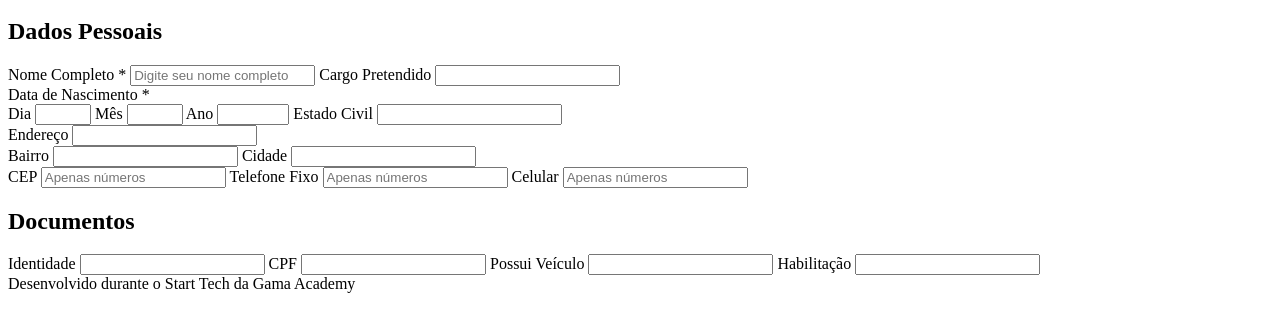
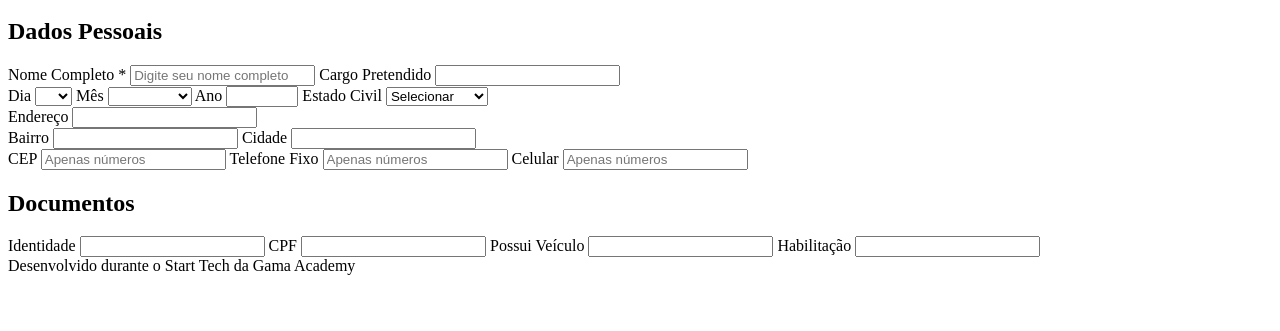
Before and after one commit to eurobsonrosa/formulario-jobsnet, a plain HTML site: page index.html in a window 1280 px wide. Shown: the part 149-480 px from the top of the page. Drawn offline with Linux system fonts and the light colour scheme.

Commit message:
alterado formato dos campos dia, mes e estado civil

```diff
--- a/index.html
+++ b/index.html
@@ -40,22 +40,71 @@
         <label>Cargo Pretendido</label>
         <input id="cargo" type="text" />
         <div>
-            <div><label>Data de Nascimento *</label> </div>
-            <label>Dia</label>
-            <input type="number" min="1" max="31" />
-            <label>Mês</label>
-            <input type="number" min="1" max="12" />
-            <label>Ano</label>
-            <input type="number" min="1900" max="2002">
 
-            <label>Estado Civil</label>
-            <input placceholder="Seu estado Civil" id="estadoCivil" list="estadosCivis" />
-            <datalist id="estadosCivis">
-                <option value="Solteiro(a)"></option>
-                <option value="Casado(a)"></option>
-                <option value="Divorciado(a)"></option>
-                <option value="Viúvo(a)"></option>
-            </datalist>
+            <label for="dia">Dia</label>
+            <select name="dia" id="dia">
+                <option value=" "> </option>
+                <option value="">01</option>
+                <option value="">02</option>
+                <option value="">03</option>
+                <option value="">04</option>
+                <option value="">05</option>
+                <option value="">06</option>
+                <option value="">07</option>
+                <option value="">08</option>
+                <option value="">09</option>
+                <option value="">10</option>
+                <option value="">11</option>
+                <option value="">12</option>
+                <option value="">13</option>
+                <option value="">14</option>
+                <option value="">15</option>
+                <option value="">16</option>
+                <option value="">17</option>
+                <option value="">18</option>
+                <option value="">19</option>
+                <option value="">20</option>
+                <option value="">21</option>
+                <option value="">22</option>
+                <option value="">23</option>
+                <option value="">24</option>
+                <option value="">25</option>
+                <option value="">26</option>
+                <option value="">27</option>
+                <option value="">28</option>
+                <option value="">29</option>
+                <option value="">30</option>
+                <option value="">31</option>
+            </select>
+
+            <label for="mes">Mês</label>
+            <select name="mes" id="mes">
+                <option value=" "> </option>
+                <option value="Janeiro">Janeiro</option>
+                <option value="Fevereiro">Fevereiro</option>
+                <option value="Março">Março</option>
+                <option value="Abril">Abril</option>
+                <option value="Maio">Maio</option>
+                <option value="Junho">Junho</option>
+                <option value="Julho">Julho</option>
+                <option value="Agosto">Agosto</option>
+                <option value="Setembro">Setembro</option>
+                <option value="Outubro">Outubro</option>
+                <option value="Novembro">Novembro</option>
+                <option value="Dezembro">Dezembro</option>
+            </select>
+
+            <label for="ano">Ano</label>
+            <input id="ano" type="number" min="1910" max="2002">
+
+            <label for="estadoCivil">Estado Civil</label>
+            <select id="estadoCivil">
+                <option value="Selecionar">Selecionar</option>
+                <option value="Solteiro(a)">Solteiro(a)</option>
+                <option value="Casado(a)">Casado(a)</option>
+                <option value="Divorciado(a)">Divorciado(a)</option>
+                <option value="Viúvo(a)">Viúvo(a)</option>
+            </select>
 
             <div>
                 <div>
@@ -73,7 +122,7 @@
                 <label>CEP</label>
                 <input placeholder="Apenas números" type="number">
                 <label>Telefone Fixo</label>
-                <input placeholder="Apenas números" type="number" id="telefone">
+                <input placeholder="Apenas números" type="number"  id="telefone">
                 <label>Celular</label>
                 <input placeholder="Apenas números" type="number" id="celular">
             </div>
@@ -94,8 +143,8 @@
                     <option value="NÃO"></option>
                 </datalist>
 
-                <label >Habilitação</label>
-                <input type="text"id="habilitacao" list="categoriasHabilitacao">
+                <label>Habilitação</label>
+                <input type="text" id="habilitacao" list="categoriasHabilitacao">
                 <datalist id="categoriasHabilitacao">
                     <option value="A"></option>
                     <option value="B"></option>
```
